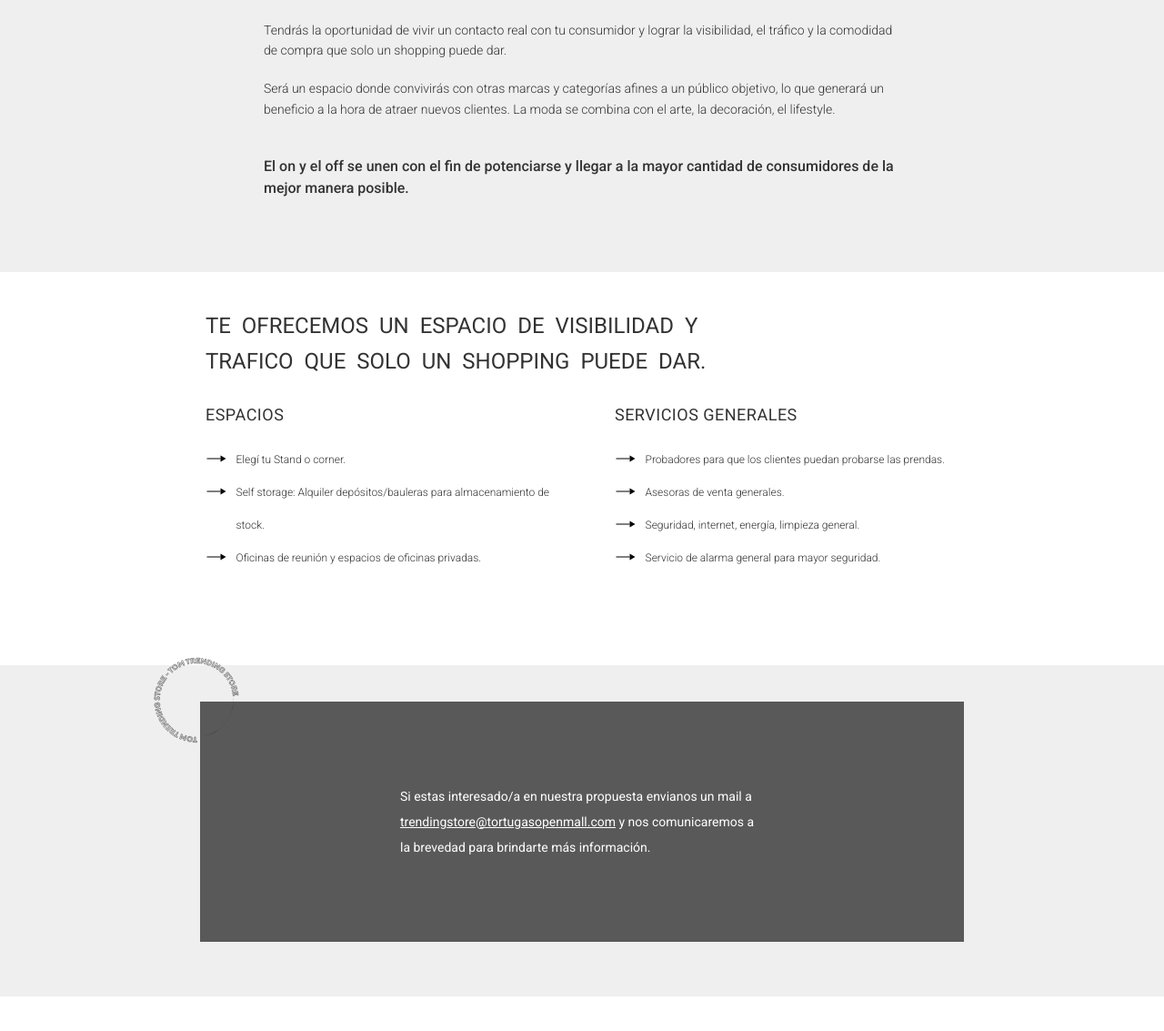
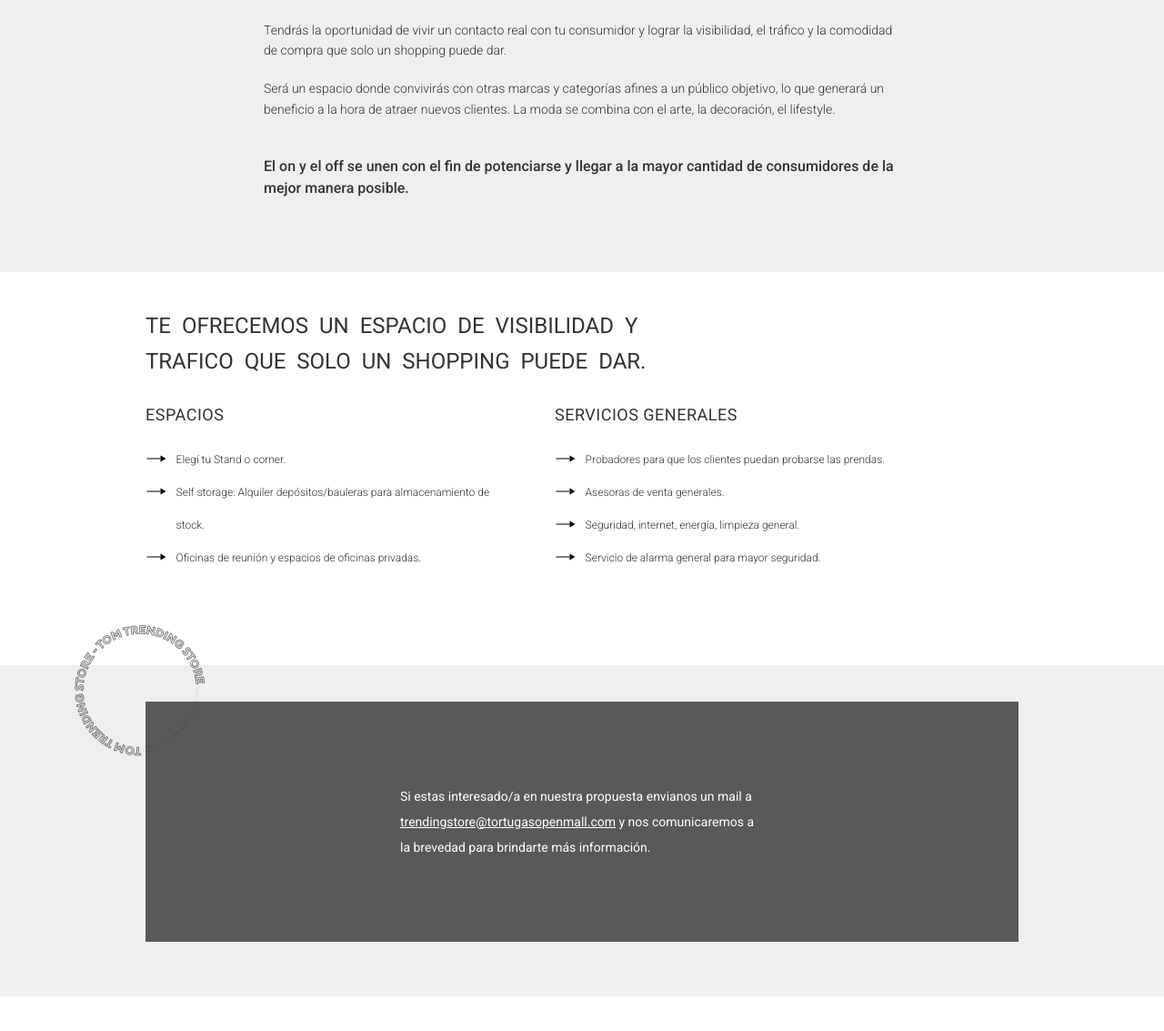
Before and after one commit to FrancoPanozzo/tortugas-open-mall-landing-page, a plain HTML site: page index.html in a window 1280 px wide. Shown: the part 731-1864 px from the top of the page at 91% size. Drawn offline with nearby package versions, Linux system fonts and the light colour scheme.

Commit message:
Adjusted the sizing of the decorative circles on desktop and the maximum width for the containers

```diff
--- a/styles/components/_main.scss
+++ b/styles/components/_main.scss
@@ -30,7 +30,7 @@ main section:nth-of-type(3) {
       &::before {
         content: url(./assets/circle-decoration.svg);
         position: absolute;
-        opacity: 0.6;
+        opacity: 0.5;
       }
     }
   }
@@ -53,7 +53,7 @@ main section:first-of-type {
   .container::before {
     top: -70px;
     right: -90px;
-    transform: scale(1.3) rotate(230deg);
+    transform: scale(2) rotate(230deg);
   }
 
   h2 {
@@ -86,6 +86,10 @@ main section:first-of-type {
 
 // Second section
 main section:nth-of-type(2) {
+  .container {
+    width: 100%;
+    max-width: 960px;
+  }
   h2,
   h3 {
     font-weight: normal;
@@ -151,7 +155,7 @@ main section:nth-of-type(2) {
 // Third section
 main section:nth-of-type(3) {
   &::before {
-    top: -10px;
+    top: -15px;
     left: -25px;
   }
 
@@ -160,13 +164,13 @@ main section:nth-of-type(3) {
     justify-content: center;
     align-items: center;
     width: 100%;
-    max-width: 840px;
+    max-width: 960px;
     background-color: var(--gray-medium);
 
     &::before {
-      top: -40px;
+      top: -50px;
       left: -40px;
-      transform: scale(1.3) rotate(230deg);
+      transform: scale(2) rotate(230deg);
     }
   }
 
```
Also changed, not shown: index.css.
